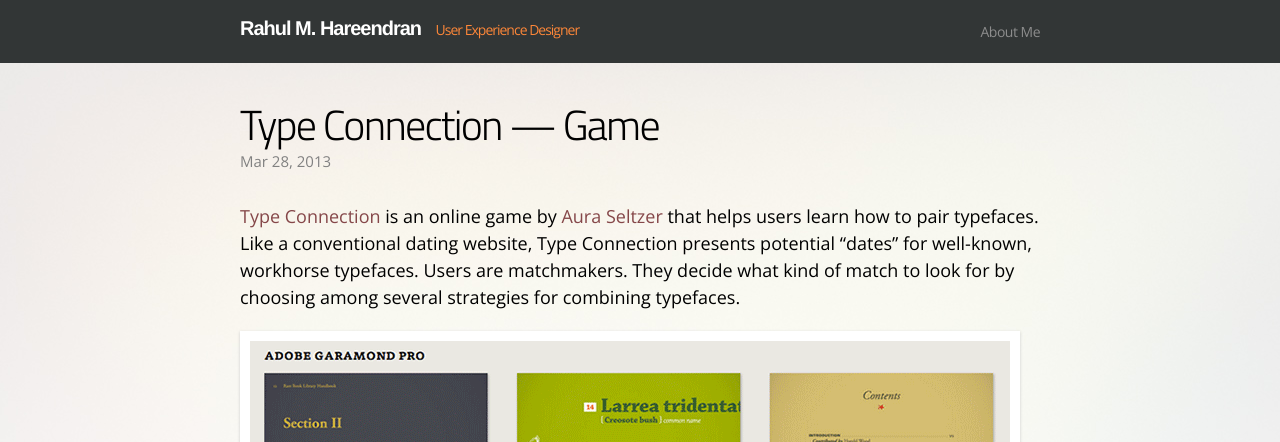
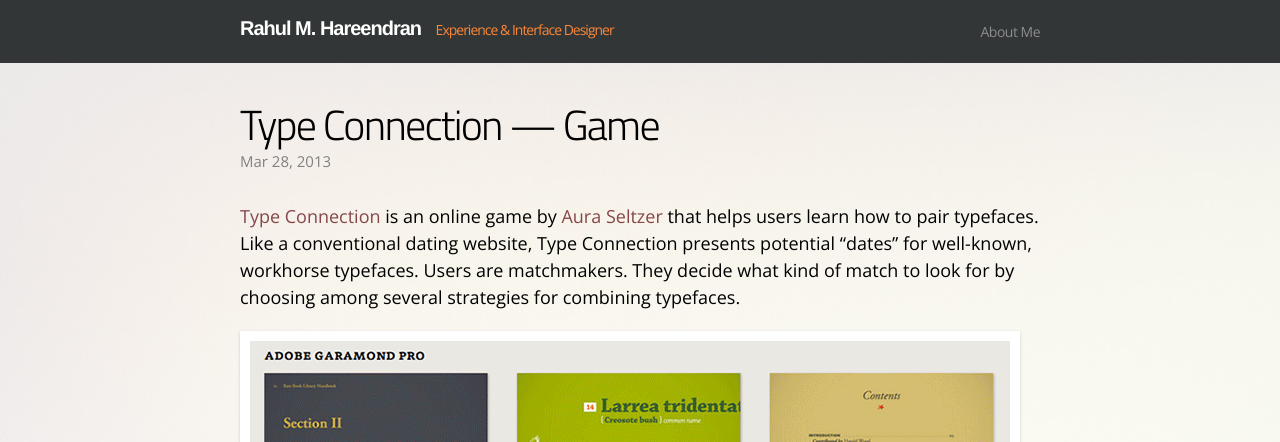
Before and after one commit to rahulmax/rahulmax.github.io, a Jekyll site: the page built from _posts/2009-03-28-type-connection.markdown, in a window 1280 px wide. Shown: the top 442 px of the page. Built offline with Jekyll 4.4.1, drawn with Linux system fonts in a browser that asks for light colours; comment, search, counter and statistics services are not loaded.

Commit message:
- background image size fix - footer bottom fix - content updates - about updates

```diff
--- a/_includes/header.html
+++ b/_includes/header.html
@@ -2,7 +2,7 @@
 
   <div class="wrap">
 
-    <a class="site-title" href="{{ site.baseurl }}/">Rahul M. Hareendran <span>User Experience Designer</span></a>
+    <a class="site-title" href="{{ site.baseurl }}/">Rahul M. Hareendran <span> Experience & Interface Designer</span></a>
 
     <nav class="site-nav">
       <div class="trigger">
--- a/_posts/2009-03-28-type-connection.markdown
+++ b/_posts/2009-03-28-type-connection.markdown
@@ -5,7 +5,9 @@ date:   2013-03-28 00:00:51
 categories: misc
 excerpt: <p class="postdesc">Type Connection is an online game by Aura Seltzer that helps users learn how to pair typefaces. Users decide what kind of match to look for by choosing among several strategies for combining typefaces.</p>
 ---
-
+<div>
+  {{ post.excerpt }}
+</div>
 <a href="http://www.typeconnection.com/" title="Type Connection Game">Type Connection </a>is an online game by <a href="http://www.auraseltzer.com/" title="Aura Seltzer's Website">Aura Seltzer</a> that helps users learn how to pair typefaces. Like a conventional dating website, Type Connection presents potential “dates” for well-known, workhorse typefaces. Users are matchmakers. They decide what kind of match to look for by choosing among several strategies for combining typefaces.
 
 <p></p>
--- a/css/main.css
+++ b/css/main.css
@@ -25,7 +25,7 @@ a         { color: #854749; text-decoration: none; }
 a:visited { color: #854749; }
 a:hover,
 a:focus   { color: #000; text-decoration: underline; }
-a:active { color: #000; text-shadow:1px 1px 1px #fff; }
+a:active { color: #000; text-shadow:1px 1px 1px #000; }
 
 
 
@@ -148,7 +148,7 @@ a:active { color: #000; text-shadow:1px 1px 1px #fff; }
 
 .page-content {
   padding: 30px 0;
-  background-color: #fff;
+  min-height: 77%;
 }
 
 
@@ -458,5 +458,5 @@ img{border: 10px solid #fff; box-shadow: 0px 1px 3px #ccc}
 .posts li:nth-child(17):before{background: #d35400;}
 .posts li:nth-child(18):before{background: #42be4e;}
 
-.page-content{background: url(/images/aboutback.jpg) no-repeat 0 0; }
+.page-content{background: url(/images/aboutback.jpg) no-repeat 0 0; background-size: cover; }
 p.postdesc{font-weight: 300; font-size: 14px;}
```
Also changed, not shown: about.md (+1 -1 lines).
